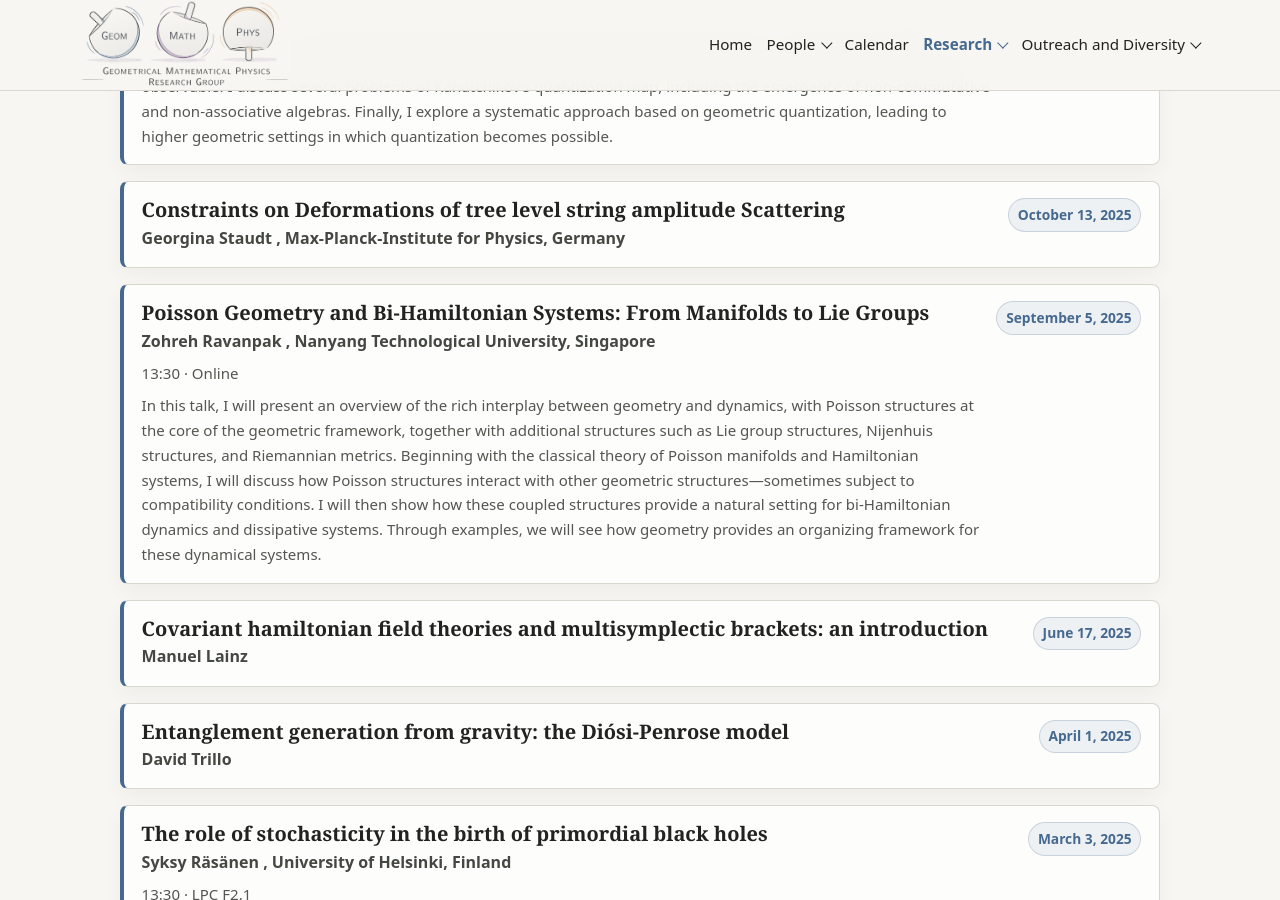
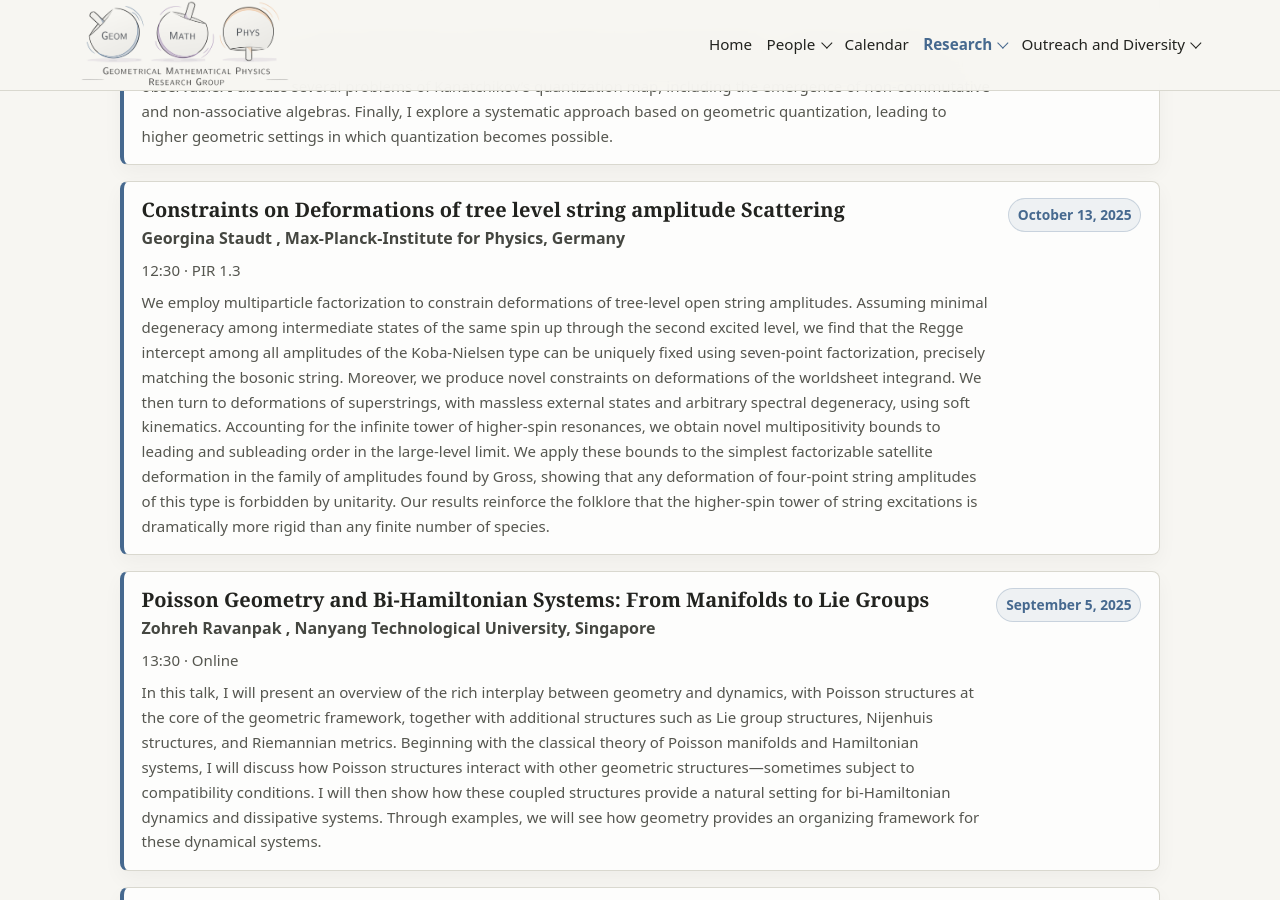
Before and after one commit to GeomMPhys/geommphys.github.io, a Jekyll site: the page built from seminars.md, in a window 1280 px wide and 900 px high, scrolled down 4451 px. Built offline with Jekyll 4.4.1, drawn with Linux system fonts in a browser that asks for light colours.

Commit message:
Update seminars.yml

```diff
--- a/_data/seminars.yml
+++ b/_data/seminars.yml
@@ -122,6 +122,9 @@ In this talk, I will present the main geometric features of GenDis within the me
     speaker: "Georgina Staudt"
     affiliation: "Max-Planck-Institute for Physics, Germany"
     date: 2025-10-13
+    time: "12:30"
+    location: "PIR 1.3"
+    abstract: "We employ multiparticle factorization to constrain deformations of tree-level open string amplitudes. Assuming minimal degeneracy among intermediate states of the same spin up through the second excited level, we find that the Regge intercept among all amplitudes of the Koba-Nielsen type can be uniquely fixed using seven-point factorization, precisely matching the bosonic string. Moreover, we produce novel constraints on deformations of the worldsheet integrand. We then turn to deformations of superstrings, with massless external states and arbitrary spectral degeneracy, using soft kinematics. Accounting for the infinite tower of higher-spin resonances, we obtain novel multipositivity bounds to leading and subleading order in the large-level limit. We apply these bounds to the simplest factorizable satellite deformation in the family of amplitudes found by Gross, showing that any deformation of four-point string amplitudes of this type is forbidden by unitarity. Our results reinforce the folklore that the higher-spin tower of string excitations is dramatically more rigid than any finite number of species."
 
   - title: "Poisson Geometry and Bi-Hamiltonian Systems: From Manifolds to Lie Groups"
     speaker: "Zohreh Ravanpak"
```
